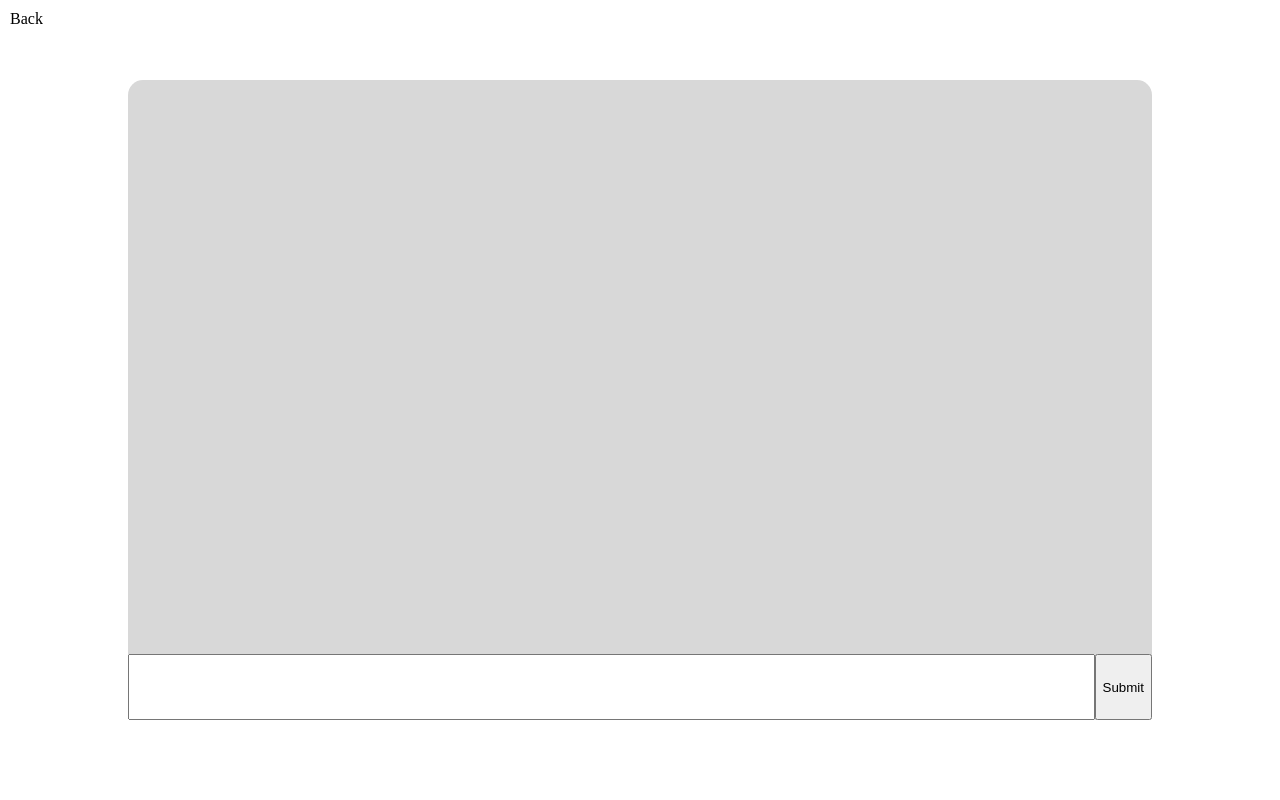
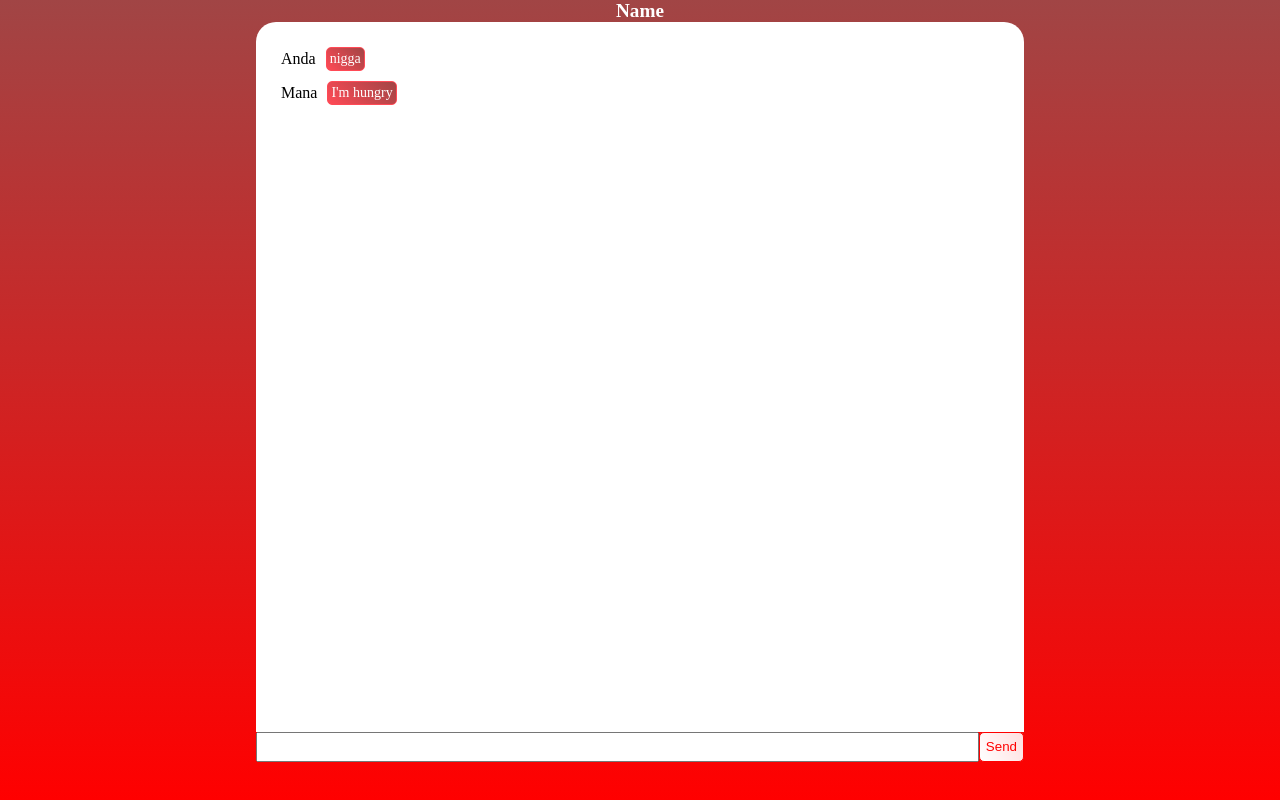
Before and after one commit to bestpisit/codingforkid, a plain HTML site: page frontend/pages/mana/index.html in a window 1280 px wide. Drawn offline with Linux system fonts and the light colour scheme; files that its build step writes are made by us from their sources; no server answers; files whose address does not match are found by name.

Commit message:
group chat by mana

```diff
--- /dev/null
+++ b/frontend/pages/mana/index.css
@@ -0,0 +1,68 @@
+
+
+body{
+    background-image: linear-gradient(0deg, rgb(255, 0, 0), rgb(161, 69, 69));
+    height: 100vh;
+    flex-direction: column;
+    display: flex;
+    padding: 0;
+    margin: 0;
+    padding-left: 20%;
+    padding-right: 20%;
+
+}
+.group{
+    font-size: larger;
+    font-weight: bolder;
+    text-align: center;
+    color : white;
+}
+.chatarea{
+    flex-grow: 1;
+    background-color: white;
+    padding: 25px;
+    border-top-left-radius: 20px;
+    border-top-right-radius: 20px;
+    display: flex;
+    flex-direction: column;
+    gap : 10px
+
+}
+.message{
+    display : flex;
+    gap : 10px;
+}
+.message .text{
+    outline: none;
+    border: 1px solid rgb(255,74,86,1);
+    color : white;
+    background-image: linear-gradient(45deg, rgb(255,74,86,1), rgb(161, 69, 69));
+    padding: 10px;
+    font-size: 14px;
+    border-radius: 5px;
+    padding: 3px;
+}
+.message_bar{
+    display: flex;
+    height: 30px;
+    padding-bottom: 5%;
+}
+.message .sender{
+    display: flex;
+    align-items: center;
+}
+#inputbar{
+
+    flex-grow: 1;
+}
+#send_button{
+    border: 1px solid rgb(255, 0, 0);
+    color : rgb(255, 0, 0);
+    background-image: linear-gradient(60deg, rgb(255, 255, 255), rgb(255, 222, 222));
+    border-radius: 5px;
+}
+#send_button:hover{
+    border: 1px solid rgb(194, 1, 1);
+    color : rgb(118, 48, 48);
+    background-image: linear-gradient(60deg, rgb(225, 191, 191), rgb(193, 117, 117));
+}
--- a/frontend/pages/mana/index.html
+++ b/frontend/pages/mana/index.html
@@ -1,23 +1,35 @@
 <!DOCTYPE html>
 <html>
+    <head>
+        <link rel="stylesheet" href="index.css" />
+    </head>
+    </head>
+    <body>
+        <div class ="group"> Name </div>
 
-<head>
-    <link rel="stylesheet" href="index.css" />
-</head>
+        <div class ="chatarea" id="chat">
+            <div class = "message">
+                <div class="sender">
+                    Anda
+                </div>
+                <div class="text">
+                    nigga
+                </div>
+            </div>
+            <div class = "message">
+                <div class="sender">
+                    Mana
+                </div>
+                <div class="text">
+                    I'm hungry
+                </div>
+            </div>
+        </div>
 
-<body>
-    <div id="username">Guest</div>
-    <div id="backButton">Back</div>
-    <div class="dialogue">
-        <div class="conversation" id="conversation">
-
+        <div class = "message_bar">
+            <input id="inputbar" />
+            <button id="send_button"> Send</button>
         </div>
-        <div class="input-box">
-            <input id="user-input"/>
-            <button id="submit-button" class="submit-button">Submit</button>
-        </div>
-    </div>
+    </body>
     <script src="index.js"></script>
-</body>
-
 </html>
--- /dev/null
+++ b/frontend/pages/mana/index.js
@@ -0,0 +1,7 @@
+document.getElementById('send_button').addEventListener('click',clickEvent);
+
+function clickEvent(){
+    var text = document.getElementById('inputbar').value;
+    const chat = document.getElementById('chat');
+    chat.innerHTML += `<div class = "message"> <div class="sender"> Anda </div> <div class="text"> ${text} </div> </div>`;
+}
```
